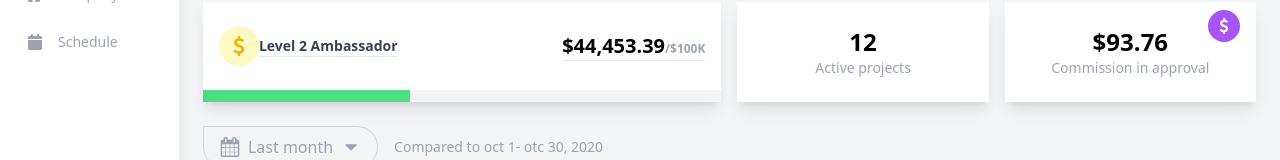
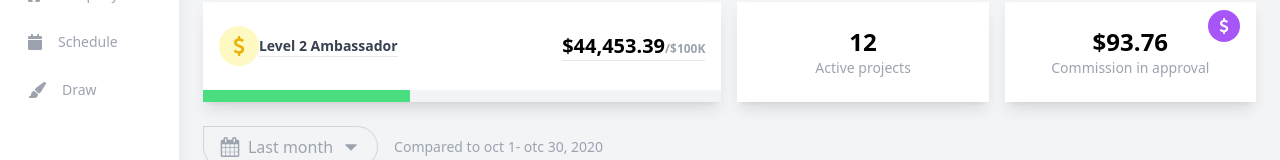
Before and after one commit to shintaro-uchiyama/web-app-sample, a React (Create React App) app in the folder src/web/: page / in a window 1280 px wide. Shown: the part 150-310 px from the top of the page. Built offline with nearby package versions, Linux system fonts and the light colour scheme.

Commit message:
feat: add draw page

```diff
--- a/src/web/src/App.tsx
+++ b/src/web/src/App.tsx
@@ -4,6 +4,7 @@ import "./App.css";
 import Companies from "./components/pages/companies/index";
 import Home from "./components/pages/index";
 import Schedule from "./components/pages/schedule/index";
+import {Draw} from "./components/pages/draw/index";
 import { NavBar, SideMenu } from "./components/parts/navigations";
 
 function App() {
@@ -17,6 +18,7 @@ function App() {
             <Routes>
               <Route path="companies" element={<Companies />} />
               <Route path="schedule" element={<Schedule />} />
+              <Route path="draw" element={<Draw />} />
               <Route path="/" element={<Home />} />
             </Routes>
           </div>
--- /dev/null
+++ b/src/web/src/components/pages/draw/index.tsx
@@ -0,0 +1,19 @@
+import React from "react";
+
+export const Draw = () => {
+  return (
+    <div className="App">
+      <header className="App-header">
+        <p>draw</p>
+        <a
+          className="App-link"
+          href="https://reactjs.org"
+          target="_blank"
+          rel="noopener noreferrer"
+        >
+          Learn React
+        </a>
+      </header>
+    </div>
+  );
+};
--- a/src/web/src/components/parts/navigations/SideMenu/index.tsx
+++ b/src/web/src/components/parts/navigations/SideMenu/index.tsx
@@ -1,6 +1,7 @@
 import {
   faBuilding,
   faCalendar,
+  faPaintBrush,
   faHome,
 } from "@fortawesome/free-solid-svg-icons";
 import { FontAwesomeIcon } from "@fortawesome/react-fontawesome";
@@ -73,6 +74,25 @@ function SideMenu() {
               </span>
               <span className="mx-4 text-sm font-normal">Schedule</span>
             </Link>
+            <Link
+              className={`
+                w-full flex items-center pl-6 p-2 my-2 transition-colors duration-200 justify-start border-l-4 ${
+                  location.pathname === "/draw"
+                    ? "text-gray-800 border-purple-500"
+                    : "text-gray-400 border-transparent hover:text-gray-800"
+                }
+              `}
+              to="/draw"
+            >
+              <span className="text-left">
+                <FontAwesomeIcon
+                  icon={faPaintBrush}
+                  fill="currentColor"
+                  className=""
+                />
+              </span>
+              <span className="mx-4 text-sm font-normal">Draw</span>
+            </Link>
           </div>
         </nav>
       </div>
```
